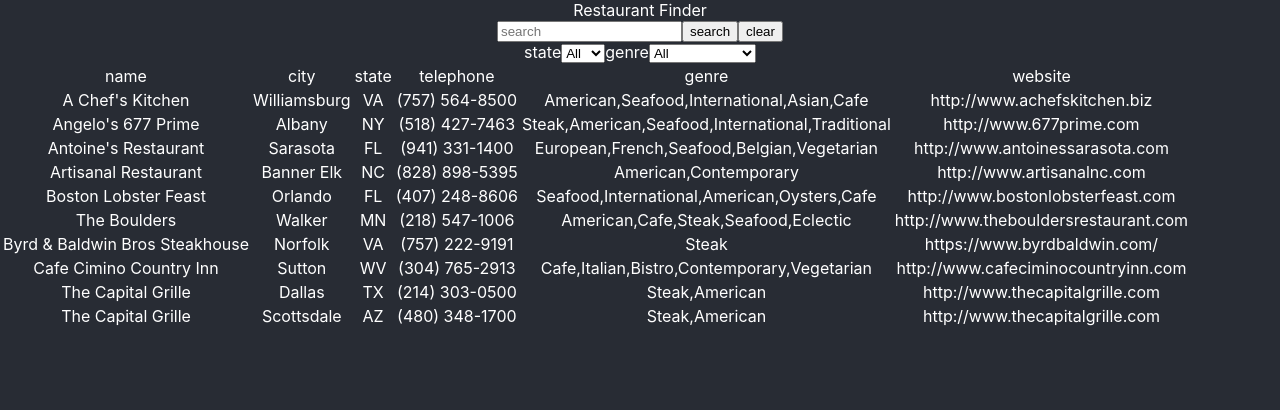
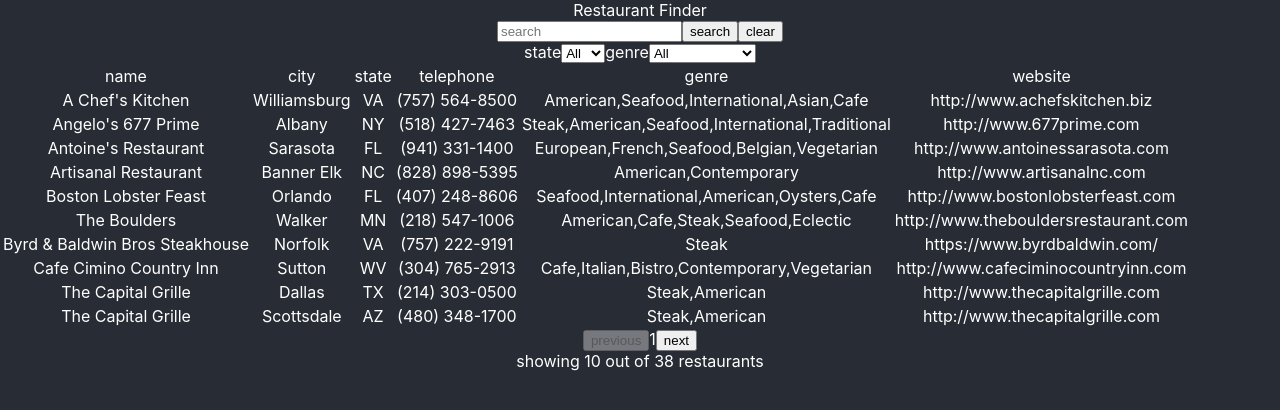
Before and after one commit to GreysonElkins/list-and-filter, a React (Create React App) app: page / in a window 1280 px wide. Shown: the top 410 px of the page. Built offline with nearby package versions, Linux system fonts and the light colour scheme.

Commit message:
Reintroduce page changing

```diff
--- a/src/components/List/List.tsx
+++ b/src/components/List/List.tsx
@@ -7,6 +7,10 @@ import { stringKeyOptions } from '../SearchAndFilter/definitions'
 
 const List: React.FC<listProps> = ({ listItems, columns }) => {
   const [pageNumber, setPageNumber] = useState<number>(1)
+
+  useEffect(() => {
+    setPageNumber(1)
+  }, [listItems])
 
   const makeTableColumns = () => {
     const htmlColumns = columns.map(column => <td>{column}</td>)
@@ -30,58 +34,30 @@ const List: React.FC<listProps> = ({ listItems, columns }) => {
     }, [])
   }
 
-  // const makeRestaurantTable = (page:number) => {
-  //   const restaurantsToDisplay:restaurant[] = paginateRestaurantList(page)
+  const makeListPageNavigation = () => {
+    return (
+      <nav>
+        <button
+            disabled={pageNumber > 1 ? false : true}
+            onClick={() => setPageNumber(pageNumber - 1)}
+            >
+            previous
+          </button>
+            {pageNumber}
+          <button
+            disabled={paginateList(pageNumber + 1).length === 0 ? true : false}
+            onClick={() => setPageNumber(pageNumber + 1)}
+            >
+            next
+          </button>
+          <br />
+          showing 10 out of {listItems.length} restaurants
+      </nav>
+    )
+  }
 
-  //   const listItems = restaurantsToDisplay.map(({ name, city, state, telephone, genre, website }) => {
-  //     return (
-  //       <tr>
-  //         <td>{name}</td>
-  //         <td>{city}</td>
-  //         <td>{state}</td>
-  //         <td>{telephone}</td>
-  //         <td>{genre.join(', ')}</td>
-  //         <td>
-  //           <a href={website} title={`${name}'s website`}>
-  //             🌐
-  //           </a>
-  //         </td>
-  //       </tr>
-  //     )
-  //   })
-
-  //   return (
-  //     <>
-  //         {listItems}
-  //       {makePageNavigation()}
-  //     </>
-  //   )
-  // }
-
-  // const makePageNavigation = () => {
-  //   return (
-  //     <nav>
-  //       <button
-  //           disabled={pageNumber > 1 ? false : true}
-  //           onClick={() => setPageNumber(pageNumber - 1)}
-  //           >
-  //           previous
-  //         </button>
-  //           {pageNumber}
-  //         <button
-  //           disabled={paginateRestaurantList(pageNumber + 1).length === 0 ? true : false}
-  //           onClick={() => setPageNumber(pageNumber + 1)}
-  //           >
-  //           next
-  //         </button>
-  //         <br />
-  //         showing 10 out of {restaurantList.length} restaurants
-  //     </nav>
-  //   )
-  // }
-
-  const paginateList = (): object[] => {
-    const listRange = [(pageNumber - 1) * 10, pageNumber * 10 - 1]
+  const paginateList = (page = pageNumber): object[] => {
+    const listRange = [(page - 1) * 10, page * 10 - 1]
     let pageOfItems = []
 
     for (let i = listRange[0]; i <= listRange[1]; i++) {
@@ -93,18 +69,11 @@ const List: React.FC<listProps> = ({ listItems, columns }) => {
 
   return (
     <>
-    <table>
-      {makeTableColumns()}
-      {makeDataRows()}
-    </table>
-      {/* <div>{error}</div>
-      {restaurantList.length > 0 &&
-        <>
-          {makeRestaurantTable(pageNumber)}
-          <SearchAndFilter>
-          </SearchAndFilter>
-        </>
-      } */}
+      <table>
+        {makeTableColumns()}
+        {makeDataRows()}
+      </table>
+      {makeListPageNavigation()}
     </>
   )
 }
```
